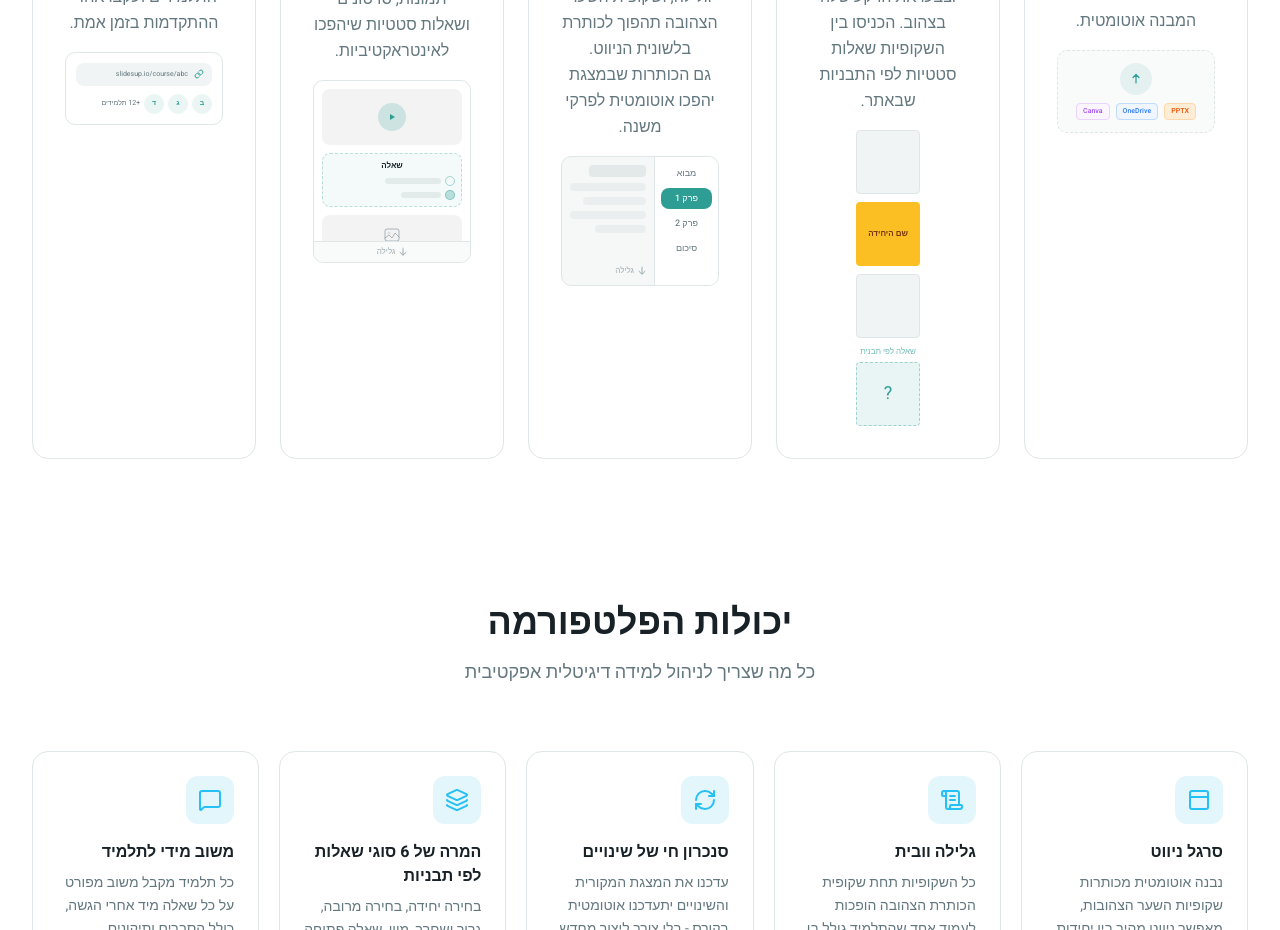
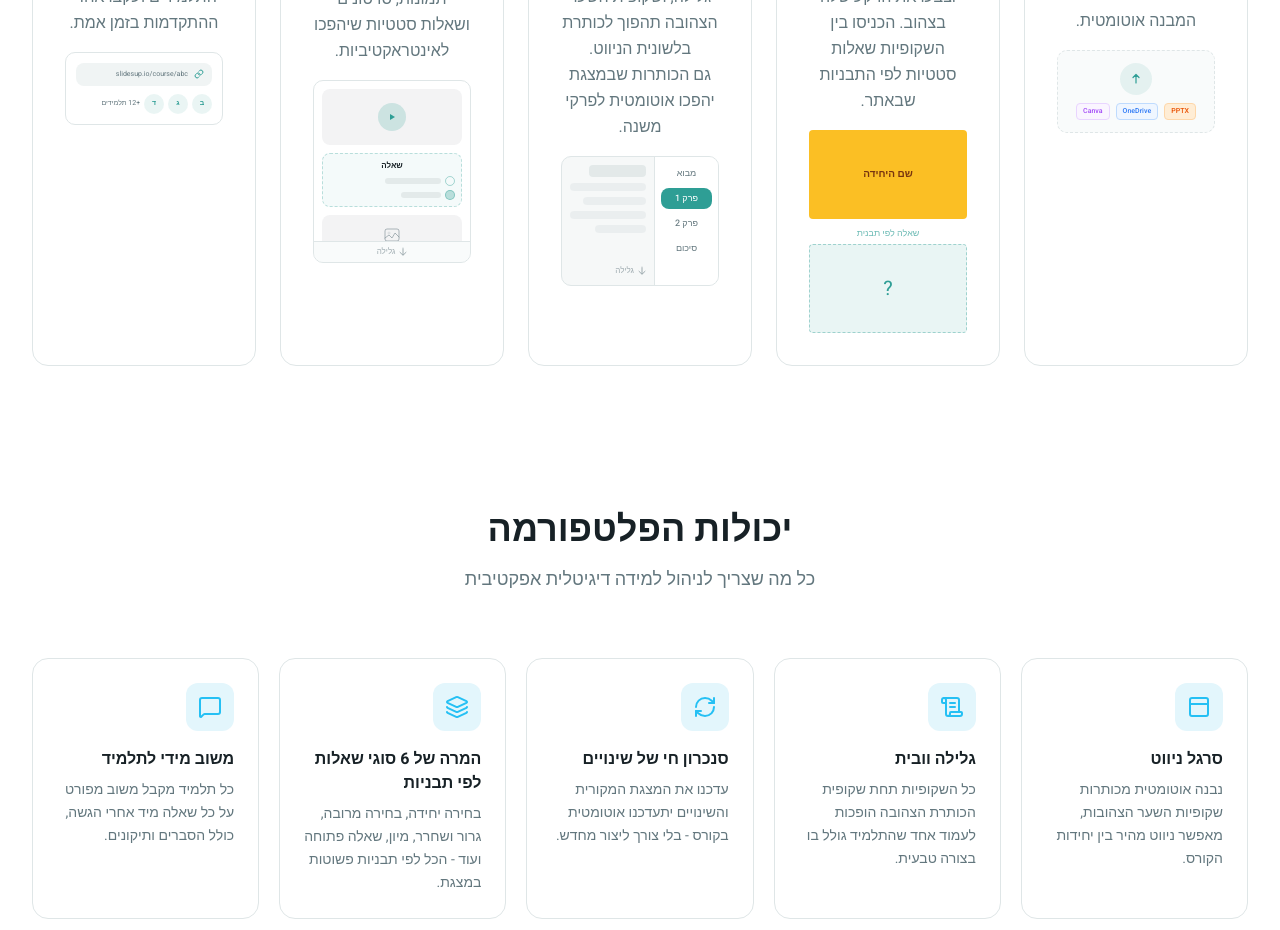
Before and after one commit to benmeir65/SLIDE2COURSE, a Next.js app: page / in a window 1280 px wide. Shown: the part 1320-2250 px from the top of the page. Built offline with nearby package versions, Linux system fonts and the light colour scheme.

Commit message:
feat: update presentation slides layout
Change slide layout to 16:9 aspect and full width.

```diff
--- a/components/home/how-it-works.tsx
+++ b/components/home/how-it-works.tsx
@@ -30,19 +30,15 @@ function UploadIllustration() {
 function SlidesIllustration() {
   return (
     <div className="mt-4 flex w-full flex-col items-center gap-2">
-      {/* Regular slide 1 - square */}
-      <div className="aspect-square w-16 rounded border border-border bg-muted" />
-      {/* Yellow title slide - square with text */}
-      <div className="flex aspect-square w-16 items-center justify-center rounded bg-amber-400">
-        <span className="text-[8px] font-bold text-amber-900">שם היחידה</span>
+      {/* Yellow title slide - 16:9 aspect ratio */}
+      <div className="flex aspect-video w-full items-center justify-center rounded bg-amber-400">
+        <span className="text-[10px] font-bold text-amber-900">שם היחידה</span>
       </div>
-      {/* Regular slide 3 - square */}
-      <div className="aspect-square w-16 rounded border border-border bg-muted" />
-      {/* Question slide - square with text above */}
-      <div className="flex flex-col items-center gap-1">
-        <span className="text-[8px] text-primary/70">שאלה לפי תבנית</span>
-        <div className="flex aspect-square w-16 items-center justify-center rounded border border-dashed border-primary/40 bg-primary/10">
-          <span className="text-lg text-primary">{'?'}</span>
+      {/* Question slide - 16:9 with text above */}
+      <div className="flex w-full flex-col items-center gap-1">
+        <span className="text-[9px] text-primary/70">שאלה לפי תבנית</span>
+        <div className="flex aspect-video w-full items-center justify-center rounded border border-dashed border-primary/40 bg-primary/10">
+          <span className="text-xl text-primary">{'?'}</span>
         </div>
       </div>
     </div>
```
